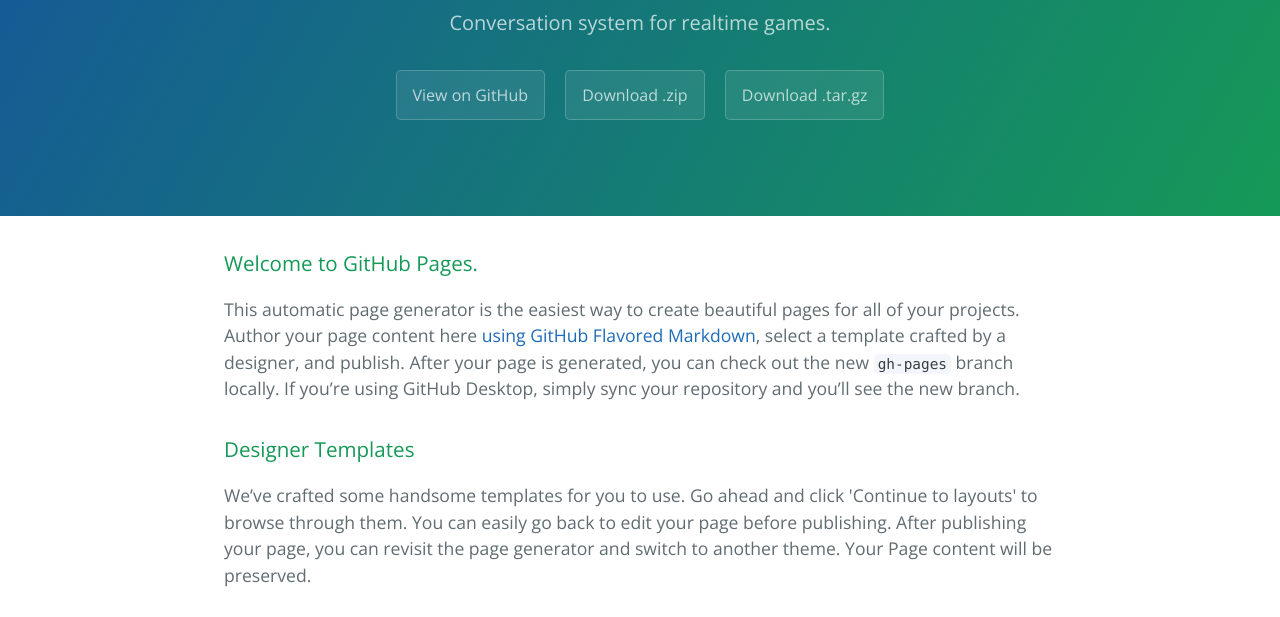
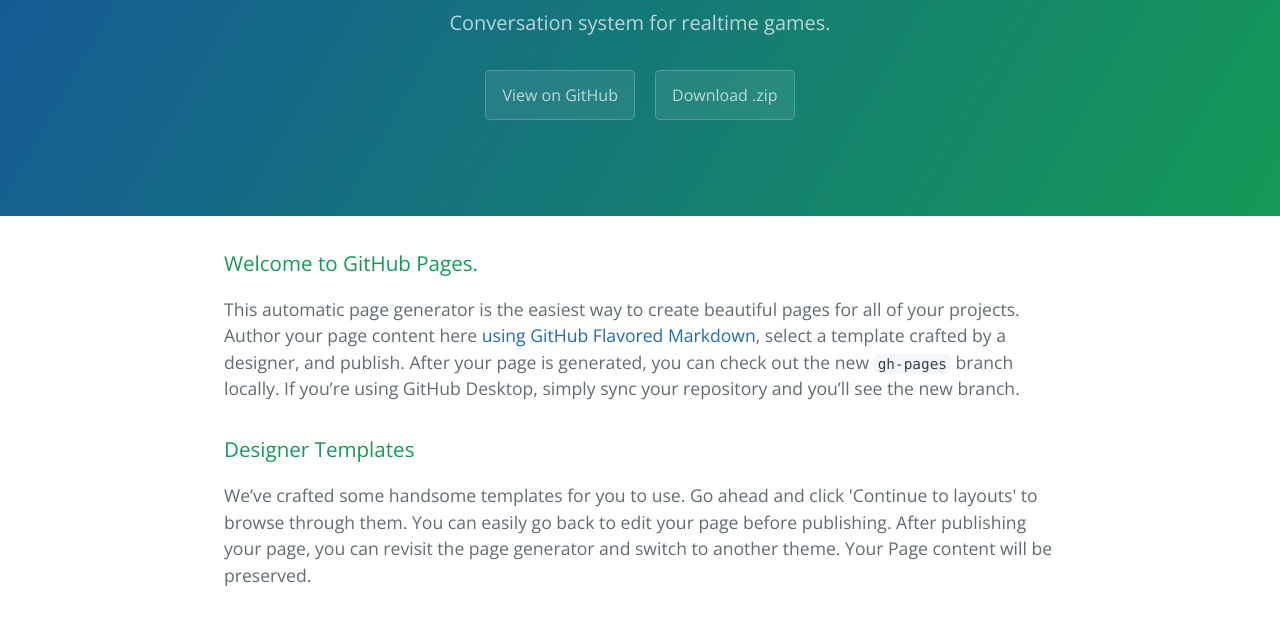
Before and after one commit to AntonyBaasan/endlessdialogs, a plain HTML site: page index.html in a window 1280 px wide. Shown: the part 167-784 px from the top of the page. Drawn offline with nearby package versions, Linux system fonts and the light colour scheme.

Commit message:
Remove link to .tar file.

```diff
--- a/index.html
+++ b/index.html
@@ -15,7 +15,7 @@
       <h2 class="project-tagline">Conversation system for realtime games.</h2>
       <a href="https://github.com/AntonyBaasan/endlessdialogs-core" class="btn">View on GitHub</a>
       <a href="https://github.com/AntonyBaasan/endlessdialogs-core/zipball/master" class="btn">Download .zip</a>
-      <a href="https://github.com/AntonyBaasan/endlessdialogs-core/tarball/master" class="btn">Download .tar.gz</a>
+      <!--<a href="https://github.com/AntonyBaasan/endlessdialogs-core/tarball/master" class="btn">Download .tar.gz</a>-->
     </section>
 
     <section class="main-content">
```
Also changed, not shown: 1 other file.
